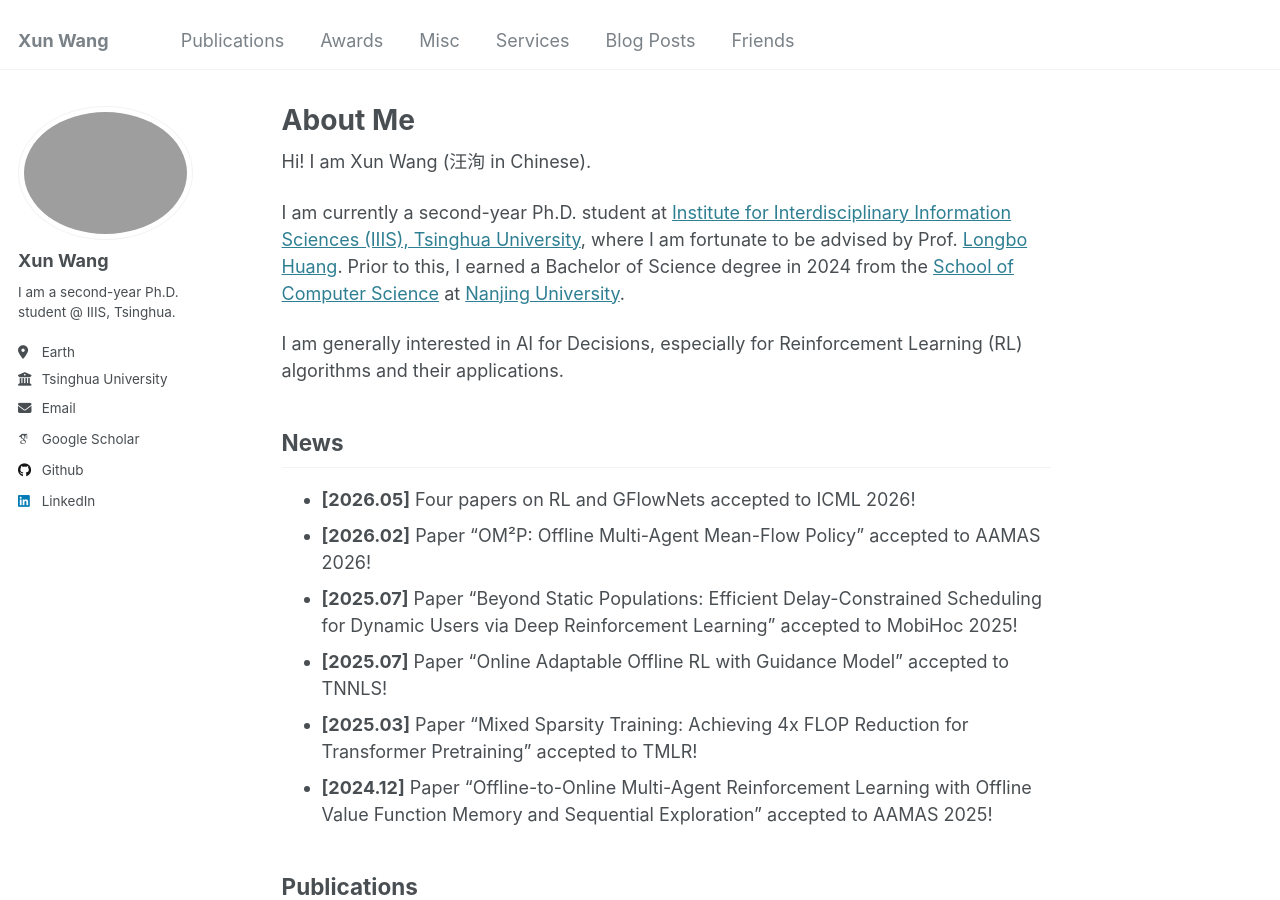
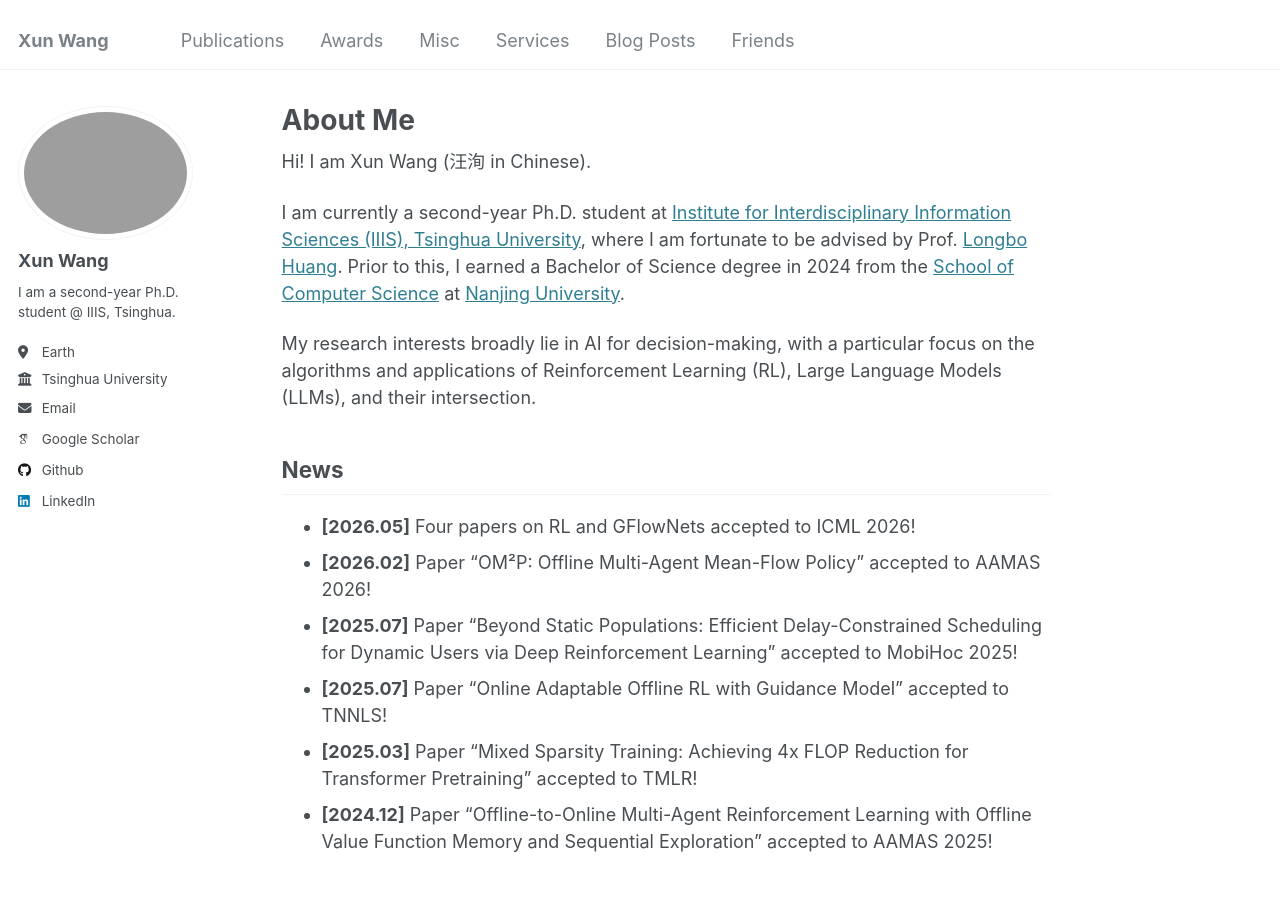
Before and after one commit to Misakau/Misakau.github.io, a Jekyll site: the page built from _pages/about.md, in a window 1280 px wide and 900 px high. Built offline with Jekyll 4.4.1, drawn with Linux system fonts in a browser that asks for light colours; some web fonts are replaced; comment, search, counter and statistics services are not loaded.

Commit message:
update research interest

```diff
--- a/_pages/about.md
+++ b/_pages/about.md
@@ -11,7 +11,7 @@ Hi! I am Xun Wang (汪洵 in Chinese).
 
 I am currently a second-year Ph.D. student at [Institute for Interdisciplinary Information Sciences (IIIS), Tsinghua University](https://iiis.tsinghua.edu.cn/en/), where I am fortunate to be advised by Prof. [Longbo Huang](https://people.iiis.tsinghua.edu.cn/~huang/index.html). Prior to this, I earned a Bachelor of Science degree in 2024 from the [School of Computer Science](https://cs.nju.edu.cn/cs_en/) at [Nanjing University](https://www.nju.edu.cn/en/).
 
-I am generally interested in AI for Decisions, especially for Reinforcement Learning (RL) algorithms and their applications.
+My research interests broadly lie in AI for decision-making, with a particular focus on the algorithms and applications of Reinforcement Learning (RL), Large Language Models (LLMs), and their intersection.
 
 News
 ------
```
